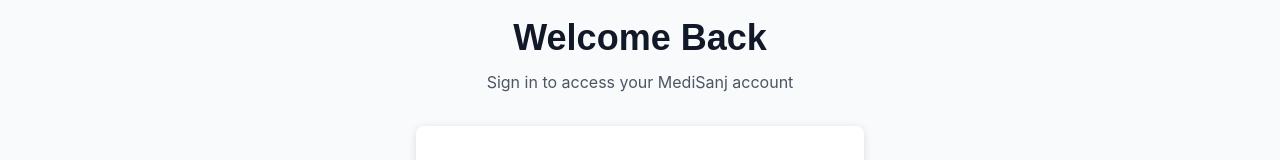
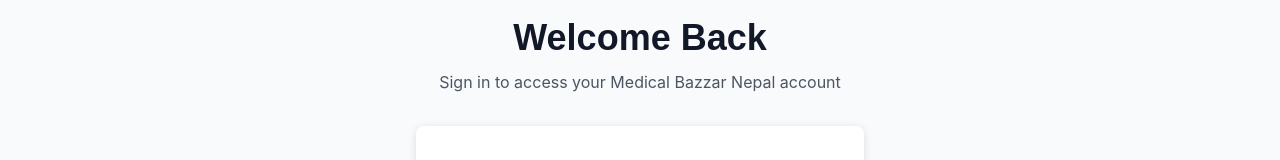
Before and after one commit to mmaaza/medical-bazzar, a React (Vite) app: page /login in a window 1280 px wide. Shown: the part 191-351 px from the top of the page. Built offline with nearby package versions, Linux system fonts and the light colour scheme; the HTML template or start-up script is replaced by a standard one.

Commit message:
fix: update branding in login page text to reflect Medical Bazzar Nepal

```diff
--- a/src/pages/LoginPage.jsx
+++ b/src/pages/LoginPage.jsx
@@ -101,7 +101,7 @@
       <div className="max-w-md w-full mx-auto">
         <div className="text-center mb-8">
           <h1 className="text-mobile-h1 md:text-3xl lg:text-4xl font-bold font-heading text-gray-900">Welcome Back</h1>
-          <p className="mt-3 text-gray-600 text-sm md:text-base">Sign in to access your MediSanj account</p>
+          <p className="mt-3 text-gray-600 text-sm md:text-base">Sign in to access your Medical Bazzar Nepal account</p>
         </div>
 
         <div className="bg-white py-8 px-4 shadow-mobile rounded-lg sm:px-10">
```
